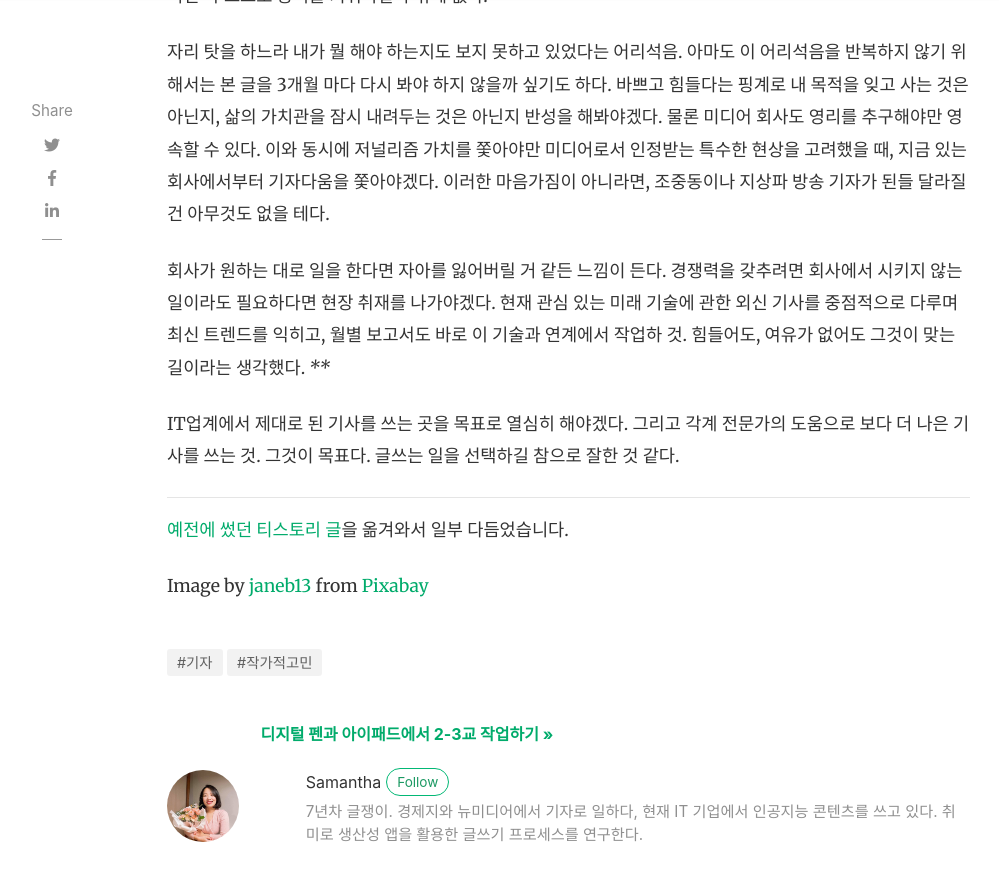
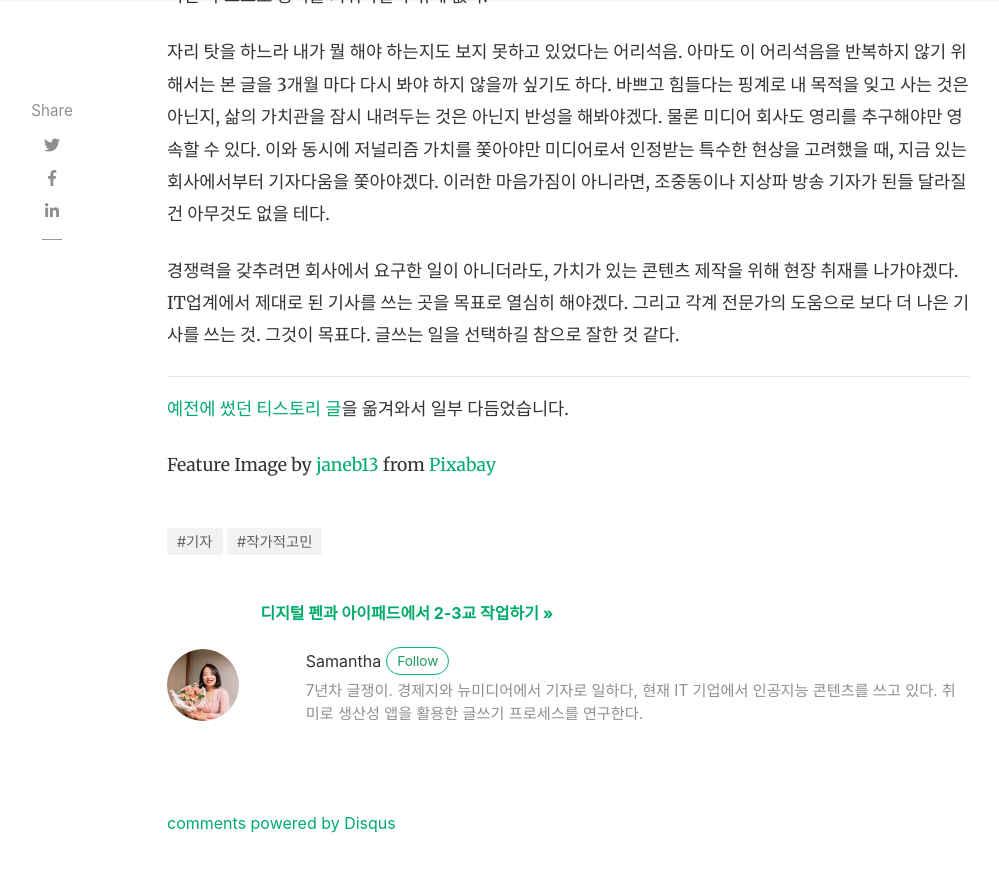
Before and after one commit to samantha-writer/samantha-writer.github.io, a Jekyll site: the page built from _posts/2015-04-19-150419.md, in a window 1280 px wide and 900 px high, scrolled down 2909 px. Shown: the top 881 px of the window, without its empty margins (118-1117 px from the left). Built offline with Jekyll 4.4.1, drawn with Linux system fonts in a browser that asks for light colours; nearby versions of some CDN libraries; comment, search, counter and statistics services are not loaded.

Commit message:
Update 2015-04-19-150419.md

```diff
--- a/_posts/2015-04-19-150419.md
+++ b/_posts/2015-04-19-150419.md
@@ -45,11 +45,9 @@
 
 자리 탓을 하느라 내가 뭘 해야 하는지도 보지 못하고 있었다는 어리석음. 아마도 이 어리석음을 반복하지 않기 위해서는 본 글을 3개월 마다 다시 봐야 하지 않을까 싶기도 하다. 바쁘고 힘들다는 핑계로 내 목적을 잊고 사는 것은 아닌지, 삶의 가치관을 잠시 내려두는 것은 아닌지 반성을 해봐야겠다. 물론 미디어 회사도 영리를 추구해야만 영속할 수 있다. 이와 동시에 저널리즘 가치를 쫓아야만 미디어로서 인정받는 특수한 현상을 고려했을 때, 지금 있는 회사에서부터 기자다움을 쫓아야겠다. 이러한 마음가짐이 아니라면, 조중동이나 지상파 방송 기자가 된들 달라질 건 아무것도 없을 테다.
 
-회사가 원하는 대로 일을 한다면 자아를 잃어버릴 거 같든 느낌이 든다. 경쟁력을 갖추려면 회사에서 시키지 않는 일이라도 필요하다면 현장 취재를 나가야겠다. 현재 관심 있는 미래 기술에 관한 외신 기사를 중점적으로 다루며 최신 트렌드를 익히고, 월별 보고서도 바로 이 기술과 연계에서 작업하 것. 힘들어도, 여유가 없어도 그것이 맞는 길이라는 생각했다. ****
-
-IT업계에서 제대로 된 기사를 쓰는 곳을 목표로 열심히 해야겠다. 그리고 각계 전문가의 도움으로 보다 더 나은 기사를 쓰는 것. 그것이 목표다. 글쓰는 일을 선택하길 참으로 잘한 것 같다.
+경쟁력을 갖추려면 회사에서 요구한 일이 아니더라도, 가치가 있는 콘텐츠 제작을 위해 현장 취재를 나가야겠다. IT업계에서 제대로 된 기사를 쓰는 곳을 목표로 열심히 해야겠다. 그리고 각계 전문가의 도움으로 보다 더 나은 기사를 쓰는 것. 그것이 목표다. 글쓰는 일을 선택하길 참으로 잘한 것 같다.
 
 -----------
 [예전에 썼던 티스토리 글](https://productivity.tistory.com/7?category=549780)을 옮겨와서 일부 다듬었습니다.
 
-Image by [janeb13](https://pixabay.com/users/janeb13-725943/?utm_source=link-attribution&utm_medium=referral&utm_campaign=image&utm_content=1159719) from [Pixabay](https://pixabay.com/?utm_source=link-attribution&utm_medium=referral&utm_campaign=image&utm_content=1159719)
+Feature Image by [janeb13](https://pixabay.com/users/janeb13-725943/?utm_source=link-attribution&utm_medium=referral&utm_campaign=image&utm_content=1159719) from [Pixabay](https://pixabay.com/?utm_source=link-attribution&utm_medium=referral&utm_campaign=image&utm_content=1159719)
```
